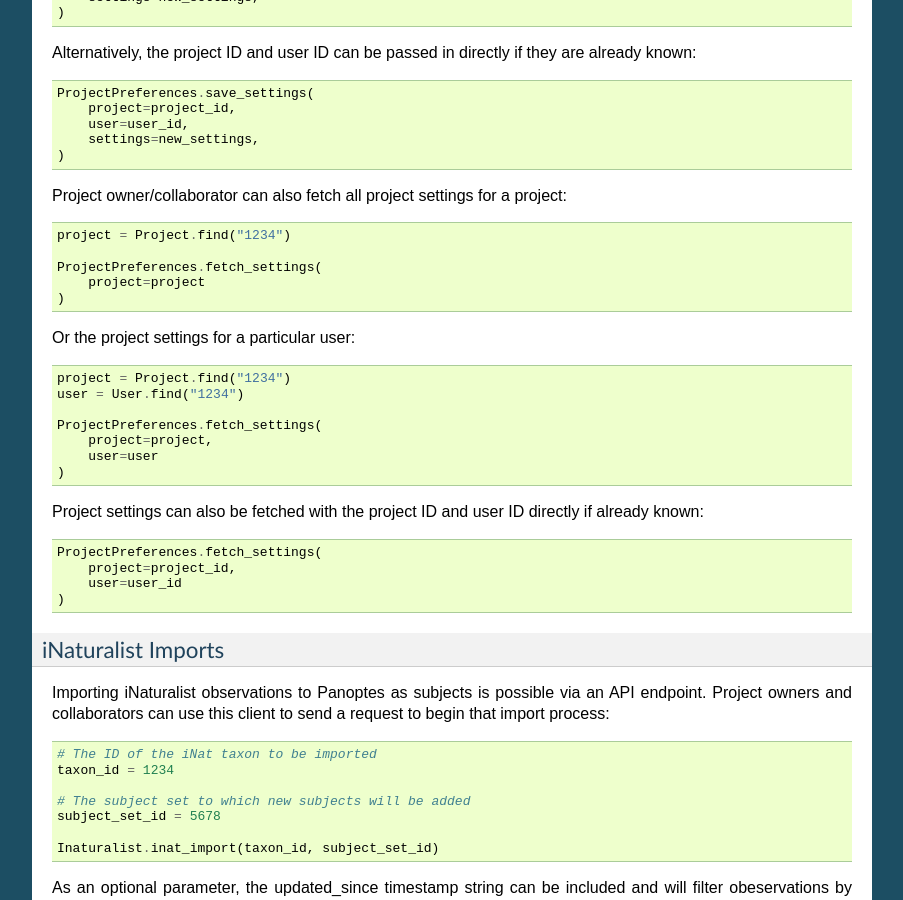
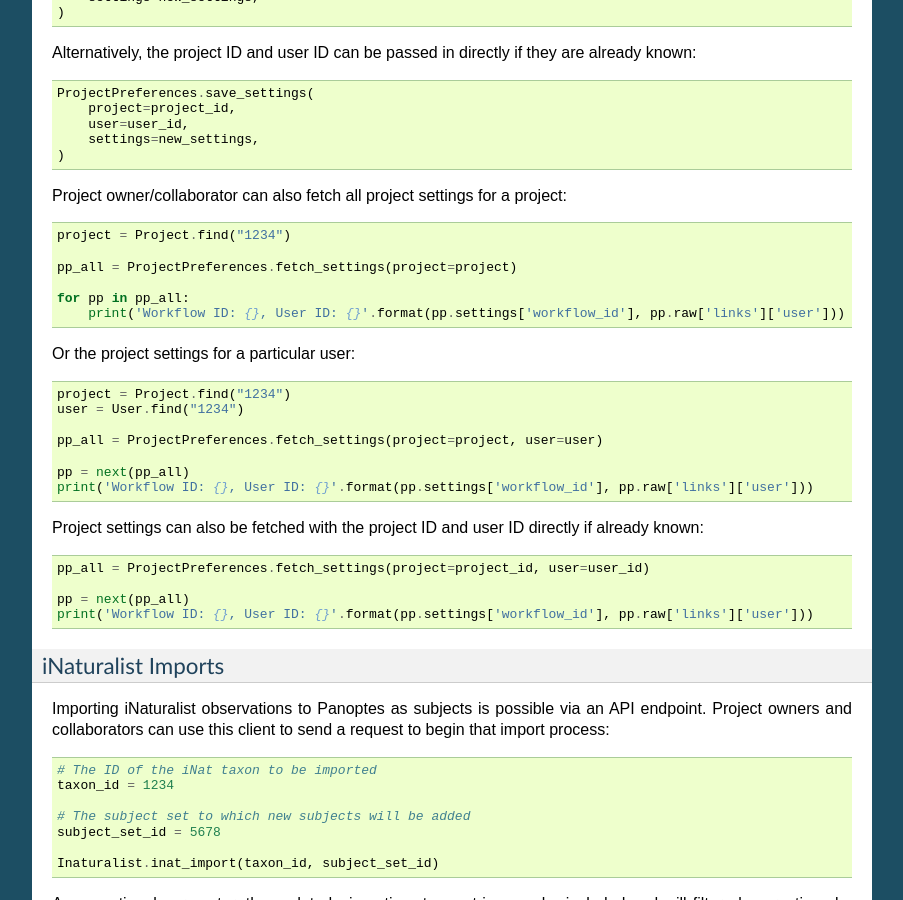
Before and after one commit to zooniverse/panoptes-python-client, a Sphinx documentation site: the page built from docs/user_guide.rst, in a window 1280 px wide and 900 px high, scrolled down 5147 px. Shown: the whole window, without its empty margins (198-1101 px from the left). Built offline with Sphinx 7.4.7, drawn with Linux system fonts in a browser that asks for light colours.

Commit message:
paginate response from project preference fetch_settings (#317)
* paginate response from project preference fetch_settings

* edit docs: examples using ResultPaginator

---------

Co-authored-by: lcjohnso <lcj@northwestern.edu>

```diff
--- a/docs/user_guide.rst
+++ b/docs/user_guide.rst
@@ -309,27 +309,28 @@
 
     project = Project.find("1234")
 
-    ProjectPreferences.fetch_settings(
-        project=project
-    )
+    pp_all = ProjectPreferences.fetch_settings(project=project)
+
+    for pp in pp_all:
+        print('Workflow ID: {}, User ID: {}'.format(pp.settings['workflow_id'], pp.raw['links']['user']))
 
 Or the project settings for a particular user::
 
     project = Project.find("1234")
     user = User.find("1234")
 
-    ProjectPreferences.fetch_settings(
-        project=project,
-        user=user
-    )
+    pp_all = ProjectPreferences.fetch_settings(project=project, user=user)
+
+    pp = next(pp_all)
+    print('Workflow ID: {}, User ID: {}'.format(pp.settings['workflow_id'], pp.raw['links']['user']))
 
 Project settings can also be fetched with the project ID and user ID
 directly if already known::
 
-    ProjectPreferences.fetch_settings(
-        project=project_id,
-        user=user_id
-    )
+    pp_all = ProjectPreferences.fetch_settings(project=project_id, user=user_id)
+
+    pp = next(pp_all)
+    print('Workflow ID: {}, User ID: {}'.format(pp.settings['workflow_id'], pp.raw['links']['user']))
 
 iNaturalist Imports
 ~~~~~~~~~~~~~~~~~~~
```
Also changed, not shown: 1 other file.
